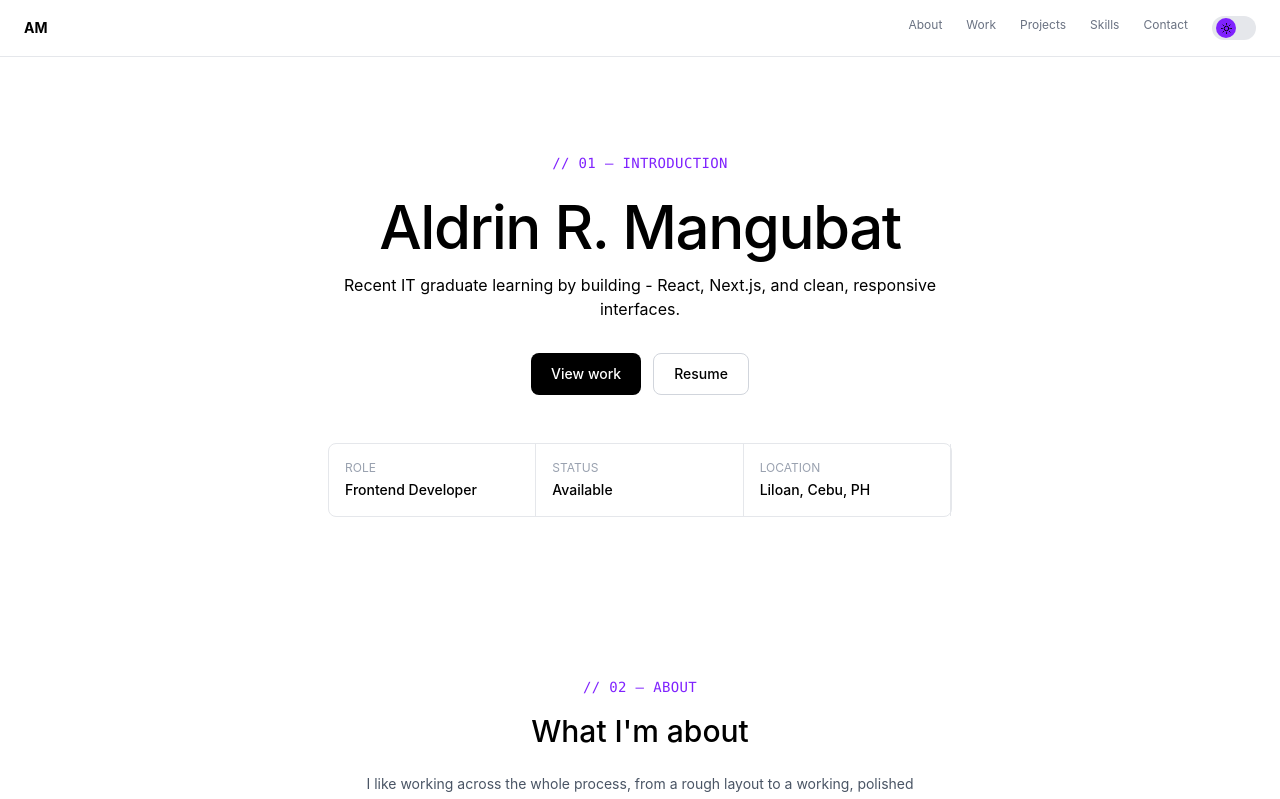
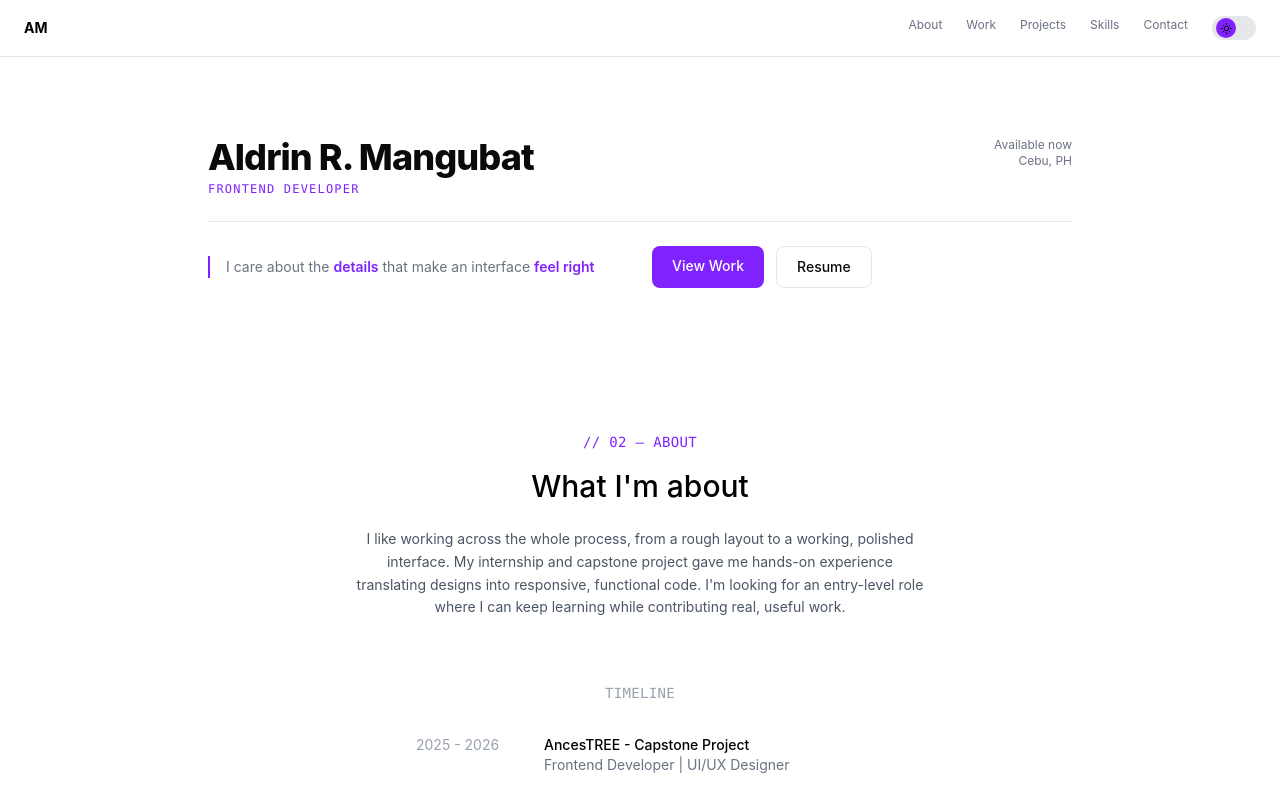
Before and after one commit to drN-n/portfolio, a React (Vite) app: page / in a window 1280 px wide. Shown: the top 799 px of the page. Built offline with nearby package versions, Linux system fonts and the light colour scheme.

Commit message:
Updated Hero.jsx | Implemented New Design

```diff
--- a/src/components/Hero.jsx
+++ b/src/components/Hero.jsx
@@ -1,27 +1,38 @@
 function Hero() {
     return (
-        <section id="hero" className="max-w-2xl mx-auto text-center px-6 py-24">
-            <p className="text-sm font-mono uppercase tracking-wide text-accent">// 01 — Introduction</p>
-            <h1 className="text-5xl md:text-6xl font-medium tracking-tight text-black mt-6 mb-4">Aldrin R. Mangubat</h1>
-            <p>Recent IT graduate learning by building - React, Next.js, and clean, responsive interfaces.</p>
-            <div className="flex justify-center gap-3 mt-8">
-                <button className="bg-black text-white px-5 py-2.5 rounded-lg text-sm font-medium">View work</button>
-                <button className="border border-gray-300 text-black px-5 py-2.5 rounded-lg text-sm font-medium">Resume</button>
+        <section id="hero" className="max-w-4xl mx-auto px-4 py-20">
+            <div className="flex justify-between items-start border-b border-border pb-6 mb-6">
+                <div>
+                    <h1 className="text-4xl font-extrabold tracking-tight text-fg mb-1">Aldrin R. Mangubat</h1>
+                    <p className="text-xs font-mono uppercase tracking-widest text-accent">Frontend Developer</p>
+                </div>
+                <div className="text-right text-xs text-fg-muted">
+                    <p>Available now</p>
+                    <p>Cebu, PH</p>
+                </div>
             </div>
 
-            {/* Information: Role | Status | Location */}
-            <div className="grid grid-cols-1 sm:grid-cols-3 border border-gray-200 rounded-lg mt-12 text-left">
-                <div className="p-4 border-b sm:border-b-0 sm:border-r border-gray-200">
-                    <p className="text-xs uppercase text-gray-400 mb-1">Role</p>
-                    <p className="text-sm font-medium">Frontend Developer</p>
+            <div className="grid grid-cols-1 sm:grid-cols-2 gap-6 items-center">
+                <div className="border-l-2 border-accent pl-4">
+                    <p className="text-sm text-fg-muted leading-relaxed">
+                        I care about the{" "}
+                        <span className="text-accent font-semibold">details</span>{" "}
+                        that make an interface{" "}
+                        <span className="text-accent font-semibold">feel right</span>
+                    </p>
                 </div>
-                <div className="p-4 border-b sm:border-b-0 sm:border-r border-gray-200">
-                    <p className="text-xs uppercase text-gray-400 mb-1">Status</p>
-                    <p className="text-sm font-medium">Available</p>
-                </div>
-                <div className="p-4 border-b sm:border-b-0 sm:border-r border-gray-200">
-                    <p className="text-xs uppercase text-gray-400 mb-1">Location</p>
-                    <p className="text-sm font-medium">Liloan, Cebu, PH</p>
+
+                <div className="flex gap-3">
+                    <a
+                        href="#work"
+                        className="bg-accent text-white px-5 py-2.5 rounded-lg text-sm font-medium">
+                        View Work
+                    </a>
+                    <a
+                        href="#"
+                        className="border border-border text-fg px-5 py-2.5 rounded-lg text-sm font-medium">
+                        Resume
+                    </a>
                 </div>
             </div>
         </section>
```
